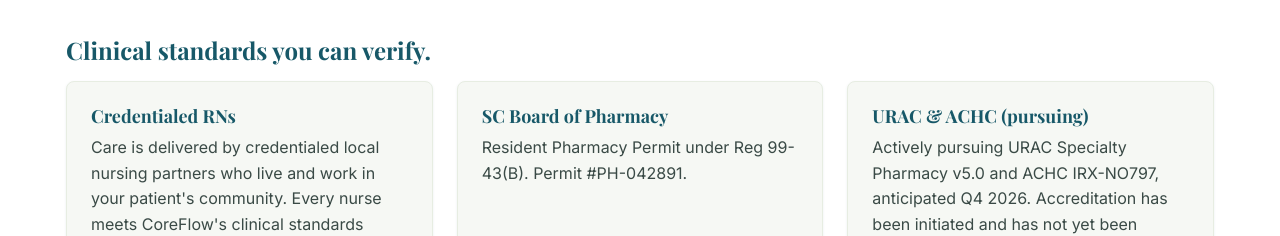
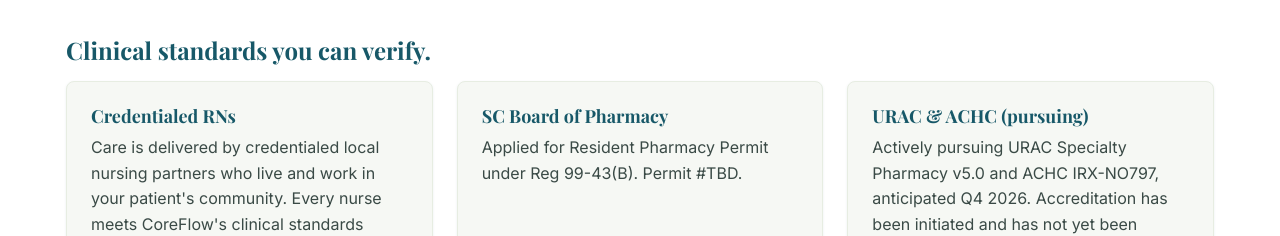
Before and after one commit to uplift-john/coreflowrx, an Eleventy site: page providers.njk in a window 1280 px wide. Shown: the part 1860-2096 px from the top of the page. Built offline with nearby package versions, Linux system fonts and the light colour scheme; Eleventy itself is replaced by a stand-in of ours; files that its build step writes are made by us from their sources.

Commit message:
Update providers.njk

```diff
--- a/providers.njk
+++ b/providers.njk
@@ -56,7 +56,7 @@
  <h2 class="section-title">Clinical standards you can verify.</h2>
  <div class="grid grid--3">
  <div class="card card--soft"><h3>Credentialed RNs</h3><p>Care is delivered by credentialed local nursing partners who live and work in your patient's community. Every nurse meets CoreFlow's clinical standards (CRNI-eligible credentialing required) and every visit is supervised under our clinical protocols.</p></div>
- <div class="card card--soft"><h3>SC Board of Pharmacy</h3><p>Resident Pharmacy Permit under Reg 99-43(B). Permit #PH-042891.</p></div>
+ <div class="card card--soft"><h3>SC Board of Pharmacy</h3><p>Applied for Resident Pharmacy Permit under Reg 99-43(B). Permit #TBD.</p></div>
  <div class="card card--soft"><h3>URAC &amp; ACHC (pursuing)</h3><p>Actively pursuing URAC Specialty Pharmacy v5.0 and ACHC IRX-NO797, anticipated Q4 2026. Accreditation has been initiated and has not yet been awarded.</p></div>
  <div class="card card--soft"><h3>Cold chain</h3><p>Commercially manufactured, pre-compounded medications. USP 659/1079 cold chain. Temperature-monitored storage and delivery.</p></div>
  <div class="card card--soft"><h3>Documentation</h3><p>Clinical notes returned to your office after every visit. Made available to payer UM for PA and concurrent review.</p></div>
```
